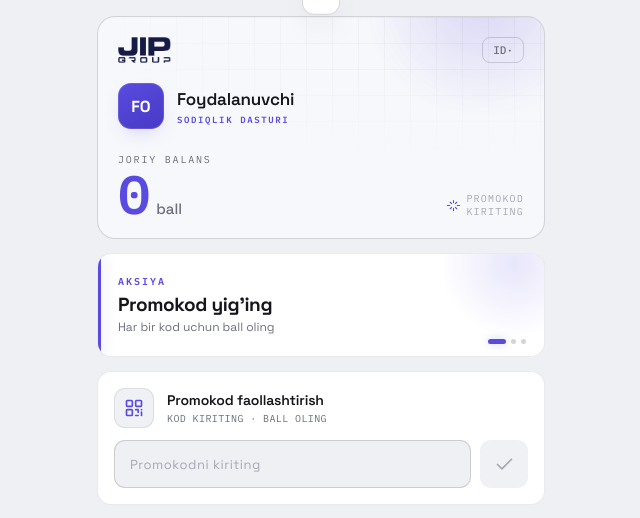
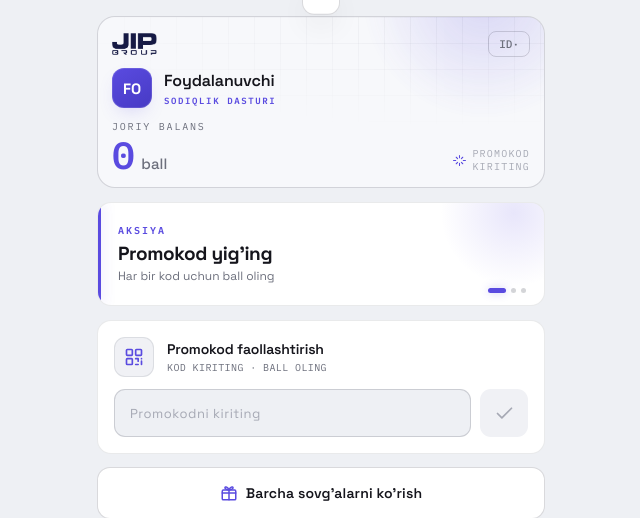
Before and after one commit to abbawebuz-agent/abba-ai-bot, a Django app: template templates/webapp/index_v5.html in a window 1280 px wide. Shown: the top 518 px of the page, without its empty margins (319-959 px from the left). Run offline with Django 5.2, Linux system fonts and the light colour scheme; the template is opened without the code that fills it, so the values that code supplies are empty; parts of the project's set-up code (start-up, migrations or seed data) failed here and were passed over; some libraries are stand-ins or nearby versions.

Commit message:
style(webapp): heder kartasini ixcham qildim — bo'shliq/logo/avatar/balans raqami kichraytirildi
Co-Authored-By: Claude Opus 4.8 <noreply@anthropic.com>

```diff
--- a/templates/webapp/index_v5.html
+++ b/templates/webapp/index_v5.html
@@ -65,18 +65,18 @@ body{
 .hero{position:relative;margin-top:8px;border:1px solid var(--line-2);border-radius:18px;overflow:hidden;background:var(--panel-2);}
 .hero-grid{position:absolute;inset:0;background-image:linear-gradient(var(--line) 1px,transparent 1px),linear-gradient(90deg,var(--line) 1px,transparent 1px);background-size:26px 26px;opacity:.5;mask-image:radial-gradient(120% 90% at 80% 0%,#000,transparent 75%);}
 .hero-glow{position:absolute;width:260px;height:260px;border-radius:50%;background:radial-gradient(circle,var(--glow),transparent 65%);top:-150px;right:-70px;filter:blur(8px);opacity:.7;pointer-events:none;}
-.hero-in{position:relative;z-index:2;padding:20px;}
+.hero-in{position:relative;z-index:2;padding:14px;}
 .hero-row1{display:flex;align-items:center;justify-content:space-between;}
-.hero-logo{height:26px;width:auto;display:block;opacity:.95;}
+.hero-logo{height:22px;width:auto;display:block;opacity:.95;}
 .hero-id{font-family:var(--mono);font-size:11px;font-weight:500;color:var(--sub);border:1px solid var(--line-2);padding:5px 10px;border-radius:8px;}
-.hero-user{display:flex;align-items:center;gap:13px;margin-top:20px;}
-.avatar{width:46px;height:46px;border-radius:13px;background:linear-gradient(150deg,var(--violet),var(--violet-d));display:grid;place-items:center;color:#fff;font-weight:700;font-size:16px;flex-shrink:0;box-shadow:0 0 0 1px rgba(255,255,255,.12) inset,0 8px 20px -8px var(--glow);}
-.hero-name{font-size:17px;font-weight:600;letter-spacing:-.01em;}
+.hero-user{display:flex;align-items:center;gap:12px;margin-top:11px;}
+.avatar{width:40px;height:40px;border-radius:12px;background:linear-gradient(150deg,var(--violet),var(--violet-d));display:grid;place-items:center;color:#fff;font-weight:700;font-size:15px;flex-shrink:0;box-shadow:0 0 0 1px rgba(255,255,255,.12) inset,0 8px 20px -8px var(--glow);}
+.hero-name{font-size:16px;font-weight:600;letter-spacing:-.01em;}
 .hero-prog{font-family:var(--mono);font-size:9px;font-weight:600;letter-spacing:.18em;text-transform:uppercase;color:var(--violet);margin-top:4px;}
-.hero-bal{margin-top:24px;display:flex;align-items:flex-end;justify-content:space-between;}
+.hero-bal{margin-top:12px;display:flex;align-items:flex-end;justify-content:space-between;}
 .bal-l .lbl{font-family:var(--mono);font-size:10px;letter-spacing:.18em;text-transform:uppercase;color:var(--sub);}
 .bal-l .row{display:flex;align-items:baseline;gap:8px;margin-top:6px;}
-.bal-l .num{font-family:var(--mono);font-size:54px;font-weight:600;letter-spacing:-.04em;line-height:.85;color:var(--violet);}
+.bal-l .num{font-family:var(--mono);font-size:38px;font-weight:600;letter-spacing:-.04em;line-height:.85;color:var(--violet);}
 .bal-l .unit{font-size:15px;font-weight:500;color:var(--sub);}
 .bal-r{text-align:right;font-family:var(--mono);font-size:10px;color:var(--dim);letter-spacing:.12em;text-transform:uppercase;display:flex;align-items:center;gap:6px;}
 .bal-r svg{width:13px;height:13px;color:var(--violet);}
```
